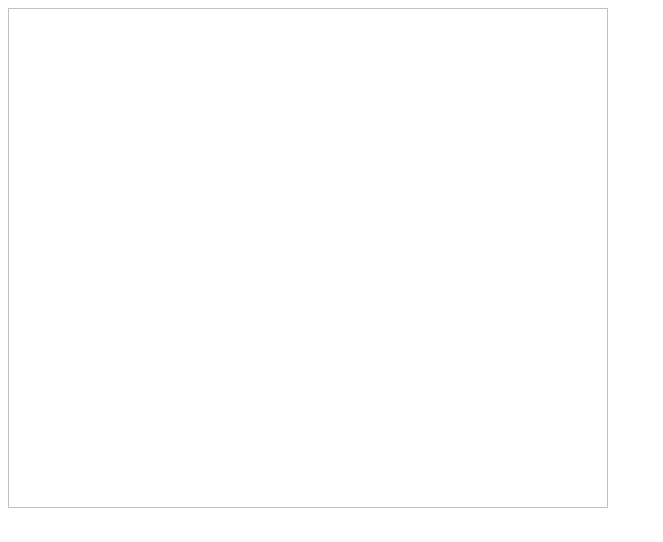
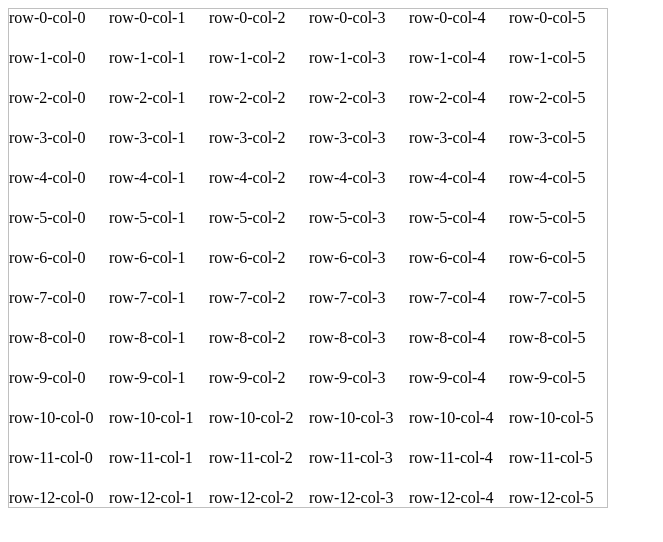
Before and after one commit to lsky-walt/table-virtualized, a React app: page / in a window 1280 px wide. Shown: the top 542 px of the page, without its empty margins (0-663 px from the left). Built offline with nearby package versions, Linux system fonts and the light colour scheme; the HTML template or start-up script is replaced by a standard one.

Commit message:
feat: cell range and register scroll listener

```diff
--- a/site/index.jsx
+++ b/site/index.jsx
@@ -4,9 +4,11 @@ import Test from 'src/index'
 
 class Index extends React.PureComponent {
   // eslint-disable-next-line class-methods-use-this
-  tableRender({ rowIndex, columnIndex }) {
+  tableRender({
+    rowIndex, columnIndex, key, style,
+  }) {
     return (
-      <div>{`row-${rowIndex}-col-${columnIndex}`}</div>
+      <div key={key} style={style}>{`row-${rowIndex}-col-${columnIndex}`}</div>
     )
   }
 
@@ -17,10 +19,14 @@ class Index extends React.PureComponent {
           width={600}
           height={500}
           rowHeight={40}
-          columnWidth={40}
+          columnWidth={100}
           columnCount={100}
           rowCount={1000}
           render={this.tableRender}
+          onScroll={({ scrollTop, scrollLeft }) => {
+            console.log('scrollTop: ', scrollTop)
+            console.log('scrollLeft: ', scrollLeft)
+          }}
         />
       </div>
     )
--- a/src/components/table.jsx
+++ b/src/components/table.jsx
@@ -10,37 +10,42 @@ import styles from 'src/style.less'
 class Index extends React.Component {
   constructor(props) {
     super(props)
+    this.bindContainer = this.bindContainer.bind(this)
+    this.onScroll = this.onScroll.bind(this)
+
+    this.updateScroll = this.updateScroll.bind(this)
+
     const { scrollLeft, scrollTop } = props
+    const instance = new TableConfig(props)
+
+    // set scroll callback
+    instance.setScrollCallback(this.onScroll)
+
     this.state = {
-      tableConfig: new TableConfig(props),
+      tableConfig: instance,
       scrollTop,
       scrollLeft,
     }
-
-    this.bindContainer = this.bindContainer.bind(this)
-    this.onScroll = throttle(this.onScroll.bind(this), 16)
-
-    this.updateScroll = this.updateScroll.bind(this)
   }
 
   componentDidMount() {
-    if (this.container) {
-      this.container.addEventListener('scroll', this.onScroll)
+    this.state.tableConfig.registerScrollListener(this.container)
+  }
+
+  componentDidUpdate(prevProps) {
+    const { onScroll, scrollLeft, scrollTop } = this.props
+    const { scrollLeft: slt, scrollTop: slp } = this.state
+    if (isFunc(onScroll)) onScroll({ scrollLeft: slt, scrollTop: slp })
+
+    // distinguish between controlled and uncontrolled
+    if ((isNumber(scrollLeft) && scrollLeft !== prevProps.scrollLeft)
+      || (isNumber(scrollTop) && scrollTop !== prevProps.scrollTop)) {
+      this.updateScroll({ scrollLeft, scrollTop, controll: true })
     }
   }
 
-  componentDidUpdate(prevProps) {
-    const { scrollLeft, scrollTop } = this.state
-    // if (this.container.scrollLeft !== scrollLeft) {
-    //   this.container.scrollLeft = scrollLeft
-    // }
-    // if (this.container.scrollTop !== scrollTop) {
-    //   this.container.scrollTop = scrollTop
-    // }
-  }
-
   componentWillUnmount() {
-    this.container.removeEventListener('scroll', this.onScroll)
+    this.state.tableConfig.unregisterScrollListener(this.container)
   }
 
   static getDerivedStateFromProps(props, state) {
@@ -60,7 +65,7 @@ class Index extends React.Component {
     this.updateScroll({ scrollLeft, scrollTop })
   }
 
-  updateScroll({ scrollLeft, scrollTop }) {
+  updateScroll({ scrollLeft, scrollTop, controll }) {
     this.setState({
       scrollTop,
       scrollLeft,
@@ -72,7 +77,16 @@ class Index extends React.Component {
   }
 
   calcRenderChildren() {
-    // const {scrollTop, scrollLeft, tableConfig} = this.props
+    const { render } = this.props
+    const { tableConfig } = this.state
+    if (!isFunc(render)) return null
+    const range = tableConfig.calcRange(this.state)
+    return range.map((value) => render({
+      columnIndex: value[0],
+      rowIndex: value[1],
+      style: value[2],
+      key: value[3],
+    }))
   }
 
   render() {
@@ -86,8 +100,6 @@ class Index extends React.Component {
       position: 'relative',
     }
 
-    tableConfig.calcRange(this.state)
-
     return (
       <div
         ref={this.bindContainer}
@@ -97,7 +109,7 @@ class Index extends React.Component {
           width, height,
         }}
       >
-        <div style={innerContainerStyle} />
+        <div style={innerContainerStyle}>{this.calcRenderChildren()}</div>
       </div>
     )
   }
@@ -112,6 +124,8 @@ Index.propTypes = {
   height: PropTypes.number,
   scrollTop: PropTypes.number,
   scrollLeft: PropTypes.number,
+  render: PropTypes.func,
+  onScroll: PropTypes.func,
 }
 
 export default Index
--- a/src/tools/table.js
+++ b/src/tools/table.js
@@ -1,3 +1,4 @@
+import throttle from 'lodash.throttle'
 import { isFunc, isNumber } from './is'
 
 const row = 'row'
@@ -104,8 +105,6 @@ class TableConfig {
       left += w
       return acc
     }, this.size)
-
-    console.log('render')
   }
 
   /**
@@ -154,17 +153,32 @@ class TableConfig {
     return false
   }
 
-  // calcRenderCount() {
-  //   const {width, height, rowHeight, columnWidth} = this.config
+  makeUp(arr, max) {
+    const { overRenderCount = defaultOverRender } = this.config
+    const min = arr[0]
+    // front
+    let makeUp = min - 1 // index
+    while (makeUp >= 0 && (min - makeUp) <= overRenderCount) {
+      arr.unshift(makeUp)
+      makeUp -= 1
+    }
 
-  // }
+    // end
+    const last = arr[arr.length - 1]
+    makeUp = last + 1
+    while (makeUp <= max && (makeUp - last <= (overRenderCount))) {
+      arr.push(makeUp)
+      makeUp += 1
+    }
+  }
 
   calcRange({
     scrollTop = 0,
     scrollLeft = 0,
   }) {
-    const { column: co, row: ro } = this.totalSize
-    const { width, height } = this.config
+    const {
+      width, height, columnCount, rowCount,
+    } = this.config
     // column + defaultOverRender * 2
     // row + defaultOverRender * 2
     const res = []
@@ -198,13 +212,36 @@ class TableConfig {
       return true
     })
 
+    // make up
+    this.makeUp(colr, columnCount)
+    this.makeUp(rowr, rowCount)
+
     colr.forEach((i) => {
       rowr.forEach((n) => {
-        res.push(this.size.get(`${i}-${n}`))
+        const style = this.size.get(`${i}-${n}`)
+        res.push([i, n, { ...style, position: 'absolute' }, `${i}-${n}`])
       })
     })
 
-    console.log(res)
+    return res
+  }
+
+  setScrollCallback(fun = () => {}) {
+    this.scrollCallback = fun
+  }
+
+  registerScrollListener(dom) {
+    const { scrollTop, scrollLeft } = this.config
+    if (dom && !isNumber(scrollTop) && !isNumber(scrollLeft)) {
+      dom.addEventListener('scroll', throttle(this.scrollCallback, 16))
+    }
+  }
+
+  unregisterScrollListener(dom) {
+    const { scrollTop, scrollLeft } = this.config
+    if (dom && !isNumber(scrollTop) && !isNumber(scrollLeft)) {
+      dom.removeEventListener('scroll', throttle(this.scrollCallback, 16))
+    }
   }
 
   init() {
```
